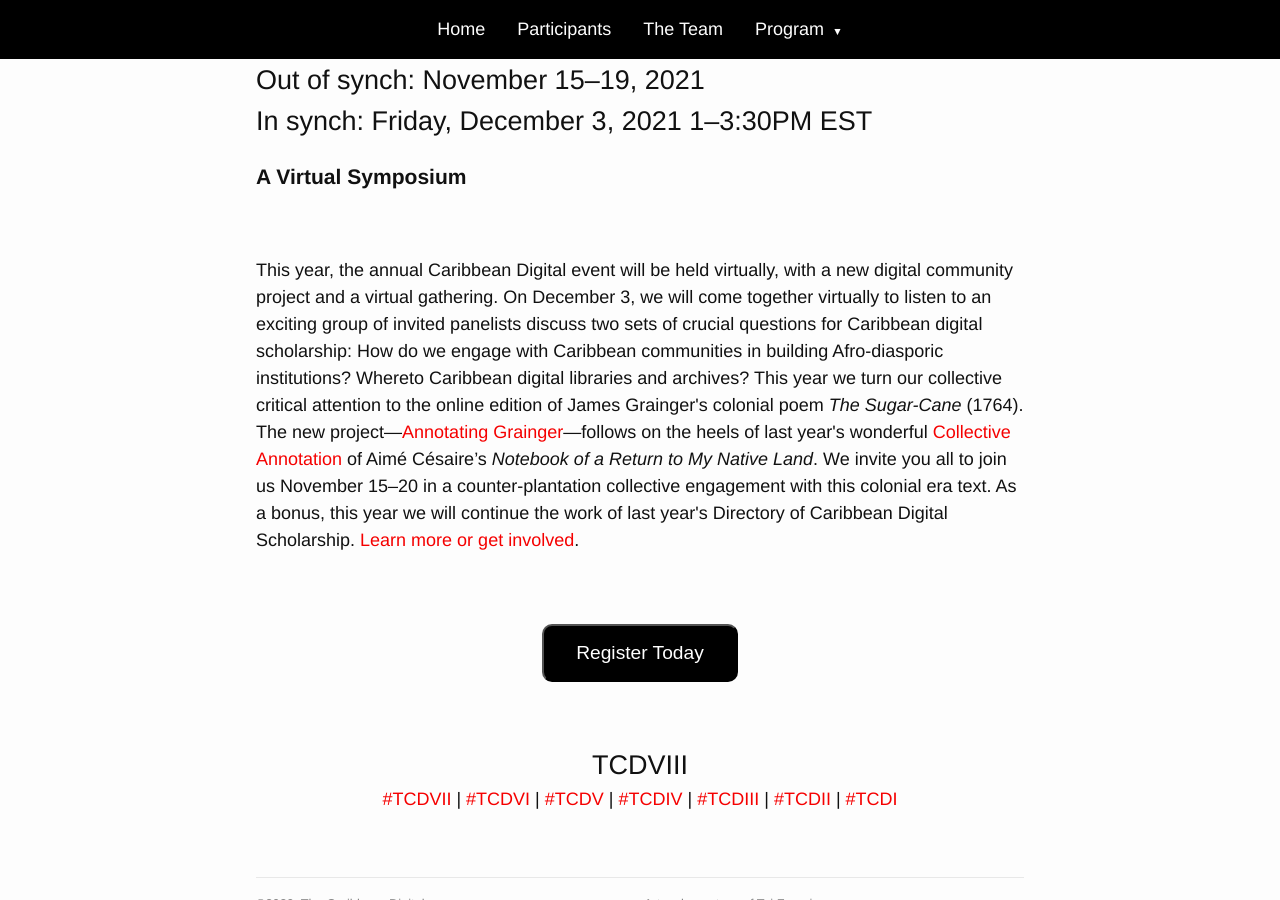
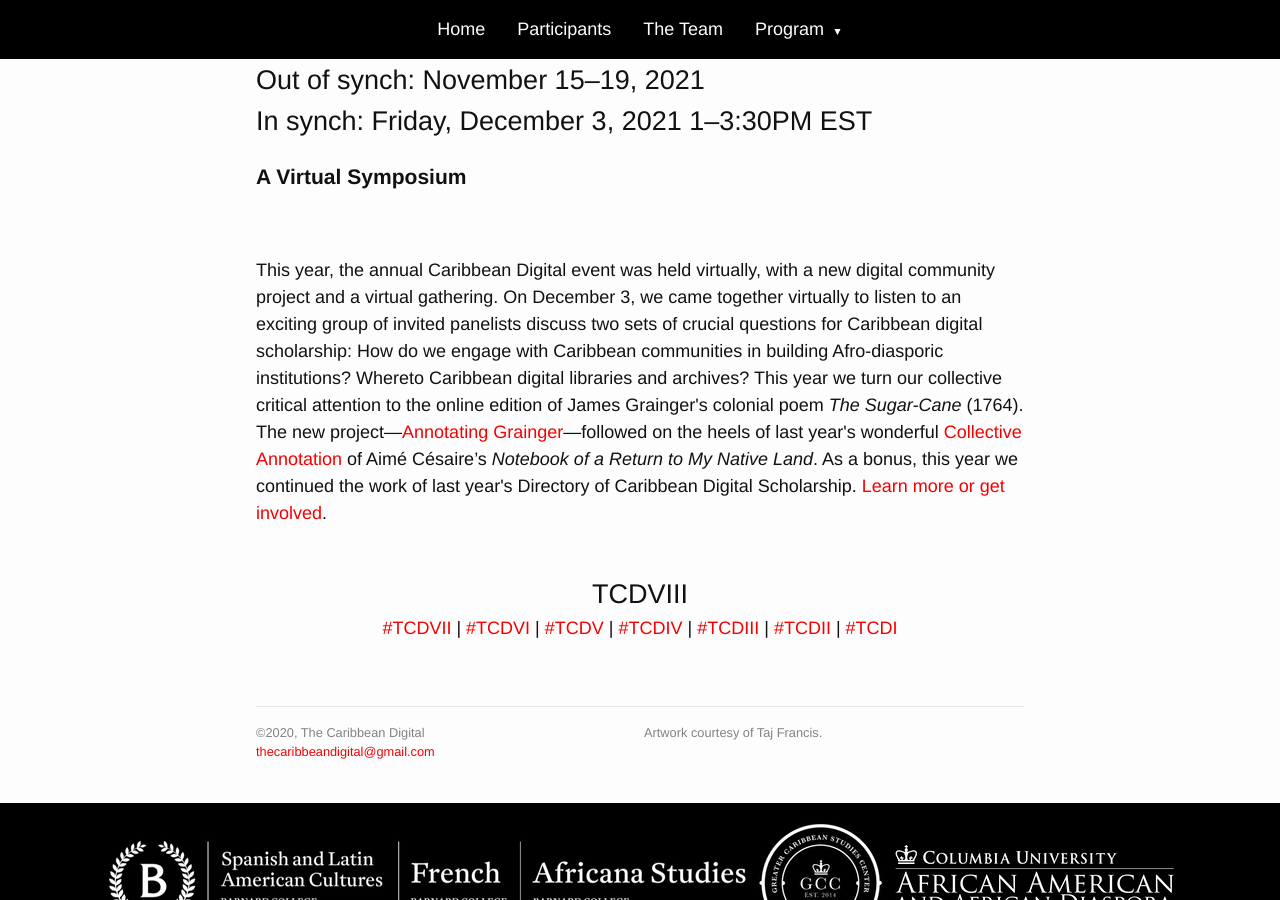
Before and after one commit to elotroalex/tcd2021, a Jekyll site: the page built from index.html, in a window 1280 px wide and 900 px high, scrolled down 602 px. Built offline with Jekyll 4.4.1, drawn with Linux system fonts in a browser that asks for light colours.

Commit message:
turned index to past tense

```diff
--- a/index.html
+++ b/index.html
@@ -14,27 +14,12 @@ layout: default
   <br />
   <br />
   <p>
-    This year, the annual Caribbean Digital event will be held virtually, with a
-    new digital community project and a virtual gathering. On December 3, we
-    will come together virtually to listen to an exciting group of invited
-    panelists discuss two sets of crucial questions for Caribbean digital
-    scholarship: How do we engage with Caribbean communities in building
-    Afro-diasporic institutions? Whereto Caribbean digital libraries and
-    archives? This year we turn our collective critical attention to the online
-    edition of James Grainger's colonial poem <em>The Sugar-Cane</em> (1764).
-    The new project—<a href="{{site.baseurl}}/grainger/">Annotating Grainger</a>—follows on the heels of last year's
-    wonderful <a href="https://www.caribbeandigitalnyc.net/2020/cahier/">Collective Annotation</a> of
-    Aimé Césaire’s <em>Notebook of a Return to My Native Land</em>. We invite
-    you all to join us November 15–20
-    in a counter-plantation collective engagement with this colonial era text. As a
-    bonus, this year we will continue the work of last year's Directory of Caribbean Digital Scholarship.
+    This year, the annual Caribbean Digital event was held virtually, with a new digital community project and a virtual gathering. On December 3, we came together virtually to listen to an exciting group of invited panelists discuss two sets of crucial questions for Caribbean digital scholarship: How do we engage with Caribbean communities in building Afro-diasporic institutions? Whereto Caribbean digital libraries and archives? This year we turn our collective critical attention to the online edition of James Grainger's colonial poem <em>The Sugar-Cane</em> (1764). The new project—<a href="{{site.baseurl}}/grainger/">Annotating Grainger</a>—followed on the heels of last year's wonderful <a href="https://www.caribbeandigitalnyc.net/2020/cahier/">Collective Annotation</a> of Aimé Césaire’s <em>Notebook of a Return to My Native Land</em>. As a bonus, this year we continued the work of last year's Directory of Caribbean Digital Scholarship.
     <a href="{{site.baseurl}}/directory/"
       >Learn more or get involved</a
     >.
     <br />
-    <br />
-    <br />
-    <p class="aligncenter"><a href="https://www.eventbrite.com/e/the-caribbean-digital-tickets-205687425627" target="_blank"><button>Register Today</button></a></p>
+    <!-- <p class="aligncenter"><a href="https://www.eventbrite.com/e/the-caribbean-digital-tickets-205687425627" target="_blank"><button>Register Today</button></a></p> -->
 
 
     <br />
```
